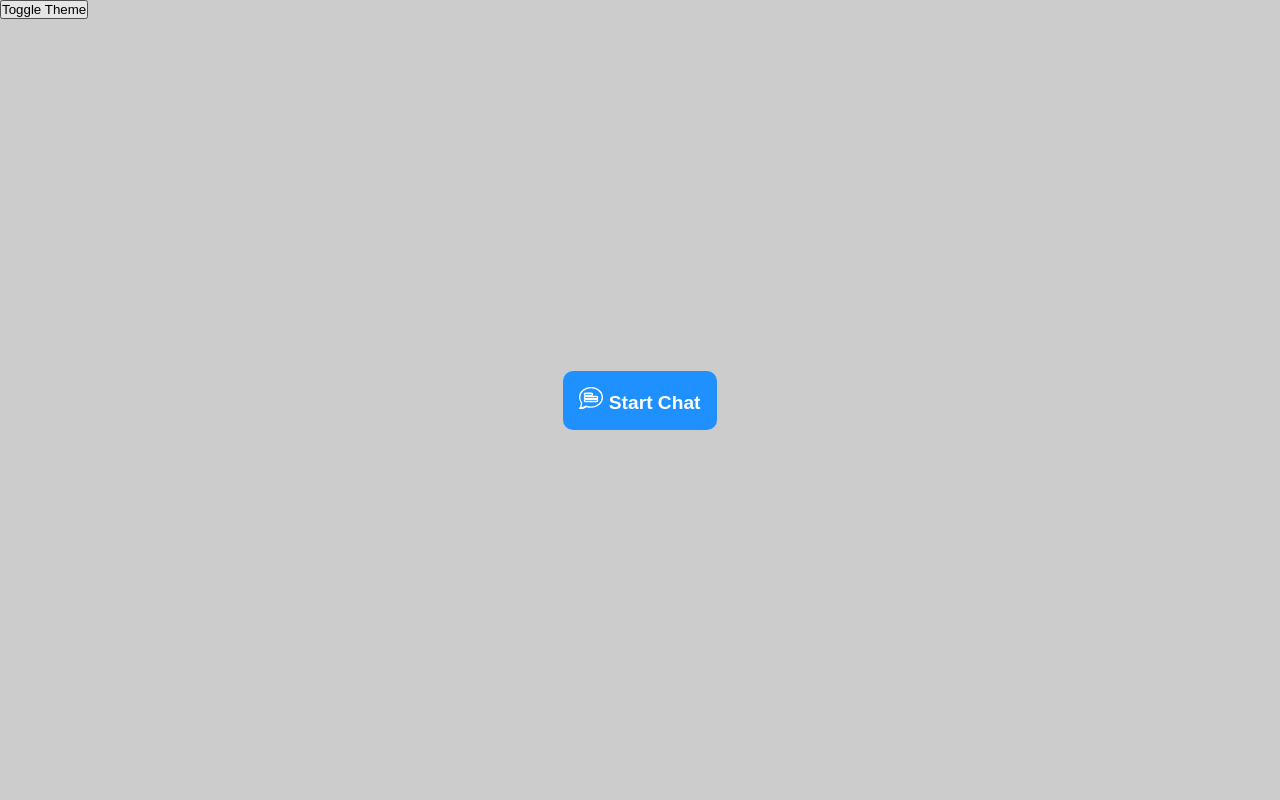
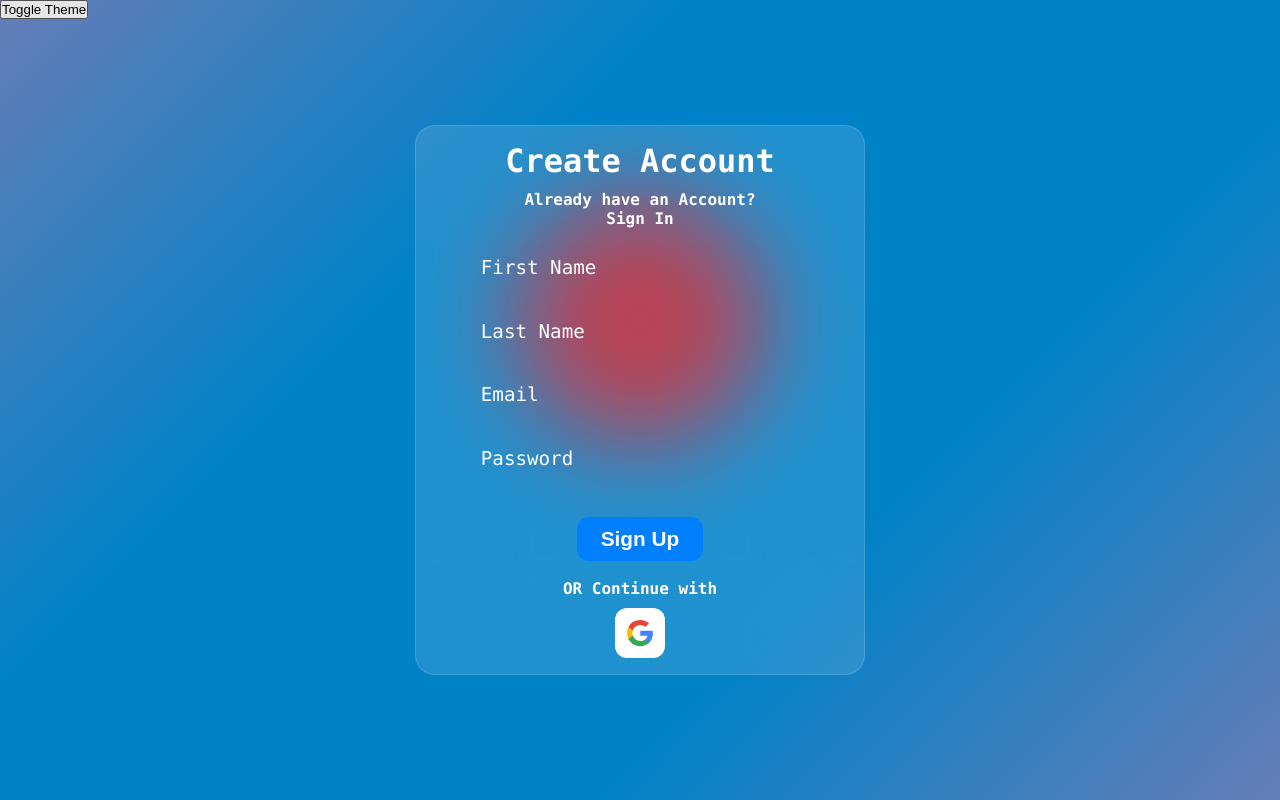
Before and after one commit to ranaintizar/chathive, a Next.js app: page / in a window 1280 px wide. Built offline with nearby package versions, Linux system fonts and the light colour scheme.

Commit message:
Fix Form Errors

```diff
--- a/pages/index.tsx
+++ b/pages/index.tsx
@@ -45,15 +45,15 @@ export default function Home() {
                 height: "100vh",
                 background: "#17171c",
                 position: "relative",
-                display: "flex",
-                justifyContent: "center",
-                alignItems: "center",
+                // display: "flex",
+                // justifyContent: "center",
+                // alignItems: "center",
               }
             : {
                 height: "100vh",
-                display: "flex",
-                justifyContent: "center",
-                alignItems: "center",
+                // display: "flex",
+                // justifyContent: "center",
+                // alignItems: "center",
                 background: "#ccc",
               }
         }
@@ -68,7 +68,7 @@ export default function Home() {
         >
           Toggle Theme
         </button>
-        <StartChatBtn theme={theme} />
+        <SignupFlow theme={theme} />
       </main>
     </>
   );
--- a/src/components/signup-flow/SignIn.tsx
+++ b/src/components/signup-flow/SignIn.tsx
@@ -1,7 +1,7 @@
 import React from "react";
+import * as Yup from "yup";
 
 import Forms from "./customForm";
-import Input from "./input";
 
 interface Props {
   theme: string;
@@ -10,14 +10,22 @@ interface Props {
 
 const SignIn = ({ setFlow, theme }: Props) => {
   const fields = [
-    <Input id="email" placeholder="Email" key={1} />,
-    <Input id="password" placeholder="Password" key={2} />,
+    { id: "email", placeholder: "Email", key: 1 },
+    { id: "password", placeholder: "Password", key: 2 },
   ];
+
+  const schema = Yup.object().shape({
+    email: Yup.string()
+      .email("Invalid email address")
+      .required("Email is required"),
+    password: Yup.mixed().required("Password is required"),
+  });
   return (
     <Forms
+      schema={schema}
       theme={theme}
       flow={1}
-      height="470px"
+      height="400px"
       fields={fields}
       initialVals={{ email: "", password: "" }}
       title="Sign In"
--- a/src/components/signup-flow/SignUp.tsx
+++ b/src/components/signup-flow/SignUp.tsx
@@ -1,7 +1,7 @@
 import React from "react";
+import * as Yup from "yup";
 
 import Forms from "./customForm";
-import Input from "./input";
 
 interface Props {
   theme: string;
@@ -10,14 +10,33 @@ interface Props {
 
 const SignUp = ({ setFlow, theme }: Props) => {
   const fields = [
-    <Input id="fname" key={1} />,
-    <Input id="lname" placeholder="Last Name" key={2} />,
-    <Input id="email" placeholder="Email" key={3} />,
-    <Input id="password" placeholder="Password" key={4} />,
+    { id: "fname", placeholder: "First Name", key: 1 },
+    { id: "lname", placeholder: "Last Name", key: 2 },
+    { id: "email", placeholder: "Email", key: 3 },
+    { id: "password", placeholder: "Password", key: 4 },
   ];
+
+  const schema = Yup.object().shape({
+    fname: Yup.string()
+      .min(4, "Name must be at least 4 characters")
+      .required("Name is required"),
+    lname: Yup.string().min(4, "Name must be at least 4 characters"),
+    email: Yup.string()
+      .email("Invalid email address")
+      .required("Email is required"),
+    password: Yup.string()
+      .min(7, "Password must be at least 7 characters")
+      .matches(
+        /[!@#$%^&*(),.?":{}|<>]/,
+        "Password must contain at least 1 special character"
+      )
+      .matches(/[A-Z]/, "Password must contain at least 1 capital letter")
+      .required("Password is required"),
+  });
 
   return (
     <Forms
+      schema={schema}
       theme={theme}
       flow={0}
       fields={fields}
--- a/src/components/signup-flow/Verify.tsx
+++ b/src/components/signup-flow/Verify.tsx
@@ -1,7 +1,7 @@
 import React from "react";
+import * as Yup from "yup";
 
 import Forms from "./customForm";
-import Input from "./input";
 
 interface Props {
   theme: string;
@@ -10,10 +10,19 @@ interface Props {
 
 const Verify = ({ setFlow, theme }: Props) => {
   const fields = [
-    <Input id="verificationCode" placeholder="Verification Code" key={1} />,
+    {
+      id: "verificationCode",
+      placeholder: "Verfication Code",
+      key: 1,
+    },
   ];
+
+  const schema = Yup.object().shape({
+    verificationCode: Yup.mixed().required("Verification code is required"),
+  });
   return (
     <Forms
+      schema={schema}
       theme={theme}
       flow={2}
       height="400px"
--- a/src/components/signup-flow/customForm/Forms.module.scss
+++ b/src/components/signup-flow/customForm/Forms.module.scss
@@ -18,7 +18,7 @@
   }
 
   .container {
-    padding: 2rem 0;
+    padding: 1rem 0;
     max-width: 450px;
     width: 100%;
     backdrop-filter: blur(50px);
@@ -30,7 +30,7 @@
 
     .titleContainer {
       @extend .flexColCen;
-      gap: 1rem;
+      gap: 10px;
     }
 
     span {
@@ -50,7 +50,8 @@
 
     .formContainer {
       width: 100%;
-      height: 60%;
+      min-height: 60%;
+      height: 100%;
       @extend .flexCenter;
 
       form {
@@ -85,7 +86,7 @@
 
     .otherSignIn {
       @extend .flexColCen;
-      gap: 1rem;
+      gap: 10px;
       width: 90%;
 
       button {
--- a/src/components/signup-flow/customForm/Forms.tsx
+++ b/src/components/signup-flow/customForm/Forms.tsx
@@ -1,9 +1,10 @@
 import React, { useEffect } from "react";
-import { Formik, Form, FormikProps } from "formik";
+import { Formik, Form } from "formik";
 import { motion } from "framer-motion";
 
 import Input from "../input";
 import Spinner from "components/spinner";
+import GoogleIcon from "assets/google.svg";
 
 import stl from "./Forms.module.scss";
 
@@ -16,10 +17,11 @@ interface Props {
   others?: Boolean;
   height?: string;
   width?: string;
-  fields: Array<JSX.Element>;
+  fields: Array<Object>;
   setFlow: (arg: any) => void;
   flow: number;
   theme: string;
+  schema: Object;
 }
 
 const CustomForm = ({
@@ -34,6 +36,7 @@ const CustomForm = ({
   fields,
   flow,
   theme,
+  schema,
   setFlow,
 }: Props) => {
   const [color, setColor] = React.useState("");
@@ -98,19 +101,29 @@ const CustomForm = ({
         >
           <Formik
             initialValues={initialVals}
+            validationSchema={schema}
+            validateOnBlur={true}
             onSubmit={(values, actions) => {
-              console.log(values);
+              console.log(values, "this");
               setFlow(2);
               actions.resetForm();
             }}
-            validateOnBlur={true}
           >
-            <Form>
-              {fields.map((field: JSX.Element) => field)}
-              <button className={stl.submitBtn} type="submit">
-                {submitText}
-              </button>
-            </Form>
+            {(props: any) => (
+              <Form>
+                {fields.map((field: any) => (
+                  <Input
+                    id={field.id}
+                    placeholder={field.placeholder}
+                    key={field.key}
+                    formikProps={props}
+                  />
+                ))}
+                <button className={stl.submitBtn} type="submit">
+                  {submitText}
+                </button>
+              </Form>
+            )}
           </Formik>
         </motion.div>
         {others && (
@@ -122,30 +135,7 @@ const CustomForm = ({
           >
             <span>OR Continue with</span>
             <button onClick={() => console.log("Button Clicked...")}>
-              <svg
-                width="30"
-                height="30"
-                viewBox="0 0 30 30"
-                fill="none"
-                xmlns="http://www.w3.org/2000/svg"
-              >
-                <path
-                  d="M27.9375 15.3019C27.9375 14.4094 27.8644 13.5131 27.7106 12.6356H15.2606V17.6887H22.3894C22.2423 18.4974 21.9327 19.2678 21.4792 19.9533C21.0257 20.6388 20.4379 21.2251 19.7512 21.6769V24.9581H24.0056C26.5031 22.6706 27.9375 19.2956 27.9375 15.3019Z"
-                  fill="#4285F4"
-                />
-                <path
-                  d="M15.2625 28.125C18.8213 28.125 21.8231 26.9625 24.0094 24.9563L19.7569 21.6769C18.5737 22.4775 17.0456 22.9312 15.2663 22.9312C11.8238 22.9312 8.90438 20.6213 7.85625 17.5163H3.46875V20.8969C4.57425 23.0742 6.26172 24.9024 8.34369 26.1784C10.4257 27.4544 12.8206 28.1282 15.2625 28.125Z"
-                  fill="#34A853"
-                />
-                <path
-                  d="M7.85063 17.5163C7.29771 15.8869 7.29771 14.1206 7.85063 12.4913V9.11063H3.46688C2.54371 10.9379 2.06274 12.9565 2.06274 15.0038C2.06274 17.051 2.54371 19.0696 3.46688 20.8969L7.85063 17.5163Z"
-                  fill="#FBBC04"
-                />
-                <path
-                  d="M15.2625 7.06875C17.1424 7.03827 18.9596 7.74495 20.325 9.0375L24.0938 5.28938C21.6986 3.05824 18.5356 1.83604 15.2625 1.87688C12.8199 1.87378 10.4244 2.54828 8.3423 3.82535C6.26019 5.10241 4.57314 6.932 3.46875 9.11063L7.84875 12.4875C8.89125 9.37875 11.8162 7.06875 15.2587 7.06875H15.2625Z"
-                  fill="#EA4335"
-                />
-              </svg>
+              <GoogleIcon />
             </button>
           </motion.div>
         )}
@@ -158,42 +148,8 @@ CustomForm.defaultProps = {
   title: "Create Account",
   desc: "Already have an Account?",
   specialText: "Sign In",
-  initialVals: {
-    fname: "",
-    lname: "",
-    email: "",
-    password: "",
-    verficationCode: "",
-  },
   submitText: "Sign Up",
   height: "550px",
-  fields: [
-    // @ts-ignore
-    <Input formikProps={FormikProps} key={0} />,
-    // @ts-ignore
-    <Input id="verificationCode" formikProps={FormikProps} key={1} />,
-    <Input
-      id="lname"
-      placeholder="Last Name"
-      // @ts-ignore
-      formikProps={FormikProps}
-      key={2}
-    />,
-    <Input
-      id="email"
-      placeholder="Email"
-      // @ts-ignore
-      formikProps={FormikProps}
-      key={3}
-    />,
-    <Input
-      id="password"
-      placeholder="Password"
-      // @ts-ignore
-      formikProps={FormikProps}
-      key={4}
-    />,
-  ],
 };
 
 export default CustomForm;
--- a/src/components/signup-flow/input/Input.module.scss
+++ b/src/components/signup-flow/input/Input.module.scss
@@ -19,8 +19,13 @@
   }
 
   .errors {
-    padding: 0 10px;
-    color: rgb(255, 0, 0);
+    all: unset;
+    text-align: left !important;
+    padding: 0 5px;
+    color: rgba(255, 0, 0, 0.715) !important;
+    letter-spacing: -0.5px;
+    width: 100%;
+    font-size: 0.9rem;
   }
 
   .focused {
--- a/src/components/signup-flow/input/Input.tsx
+++ b/src/components/signup-flow/input/Input.tsx
@@ -31,7 +31,7 @@ const Input = ({ formikProps, id, placeholder }: Props) => {
         placeholder={placeholder}
       />
       <span className={stl.errors}>
-        {formikProps?.touched && formikProps?.errors.fname}
+        {formikProps.touched[id] && formikProps.errors[id]}
       </span>
     </div>
   );
```
Also changed, not shown: src/assets/google.svg (added).
